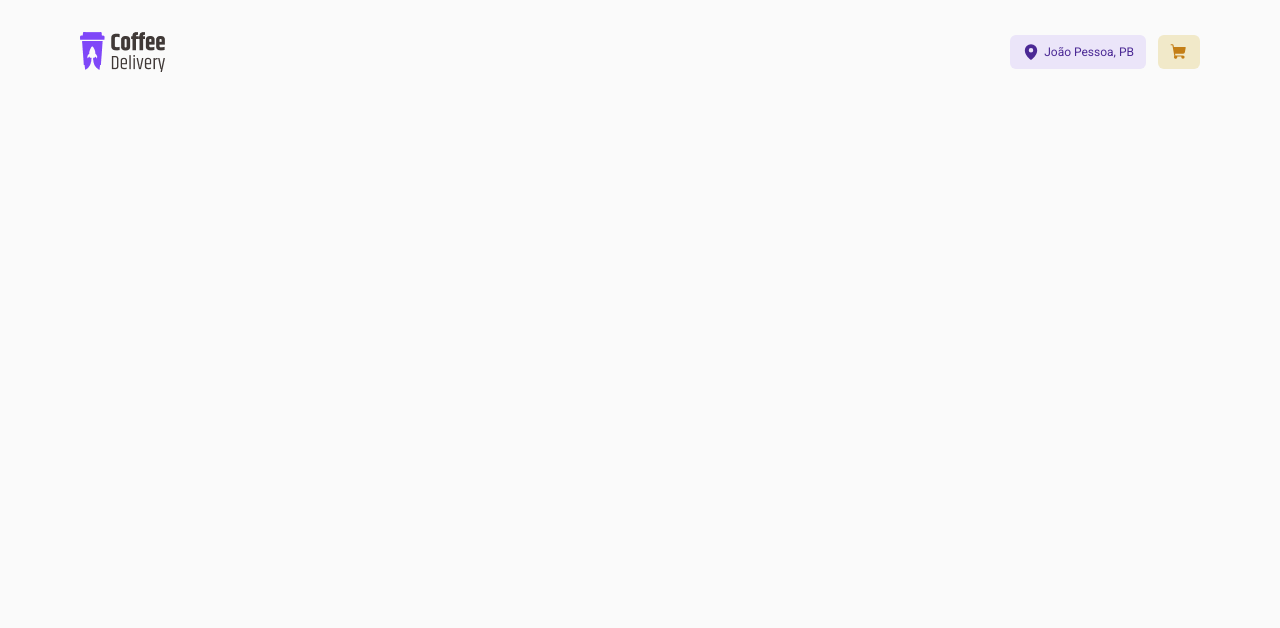
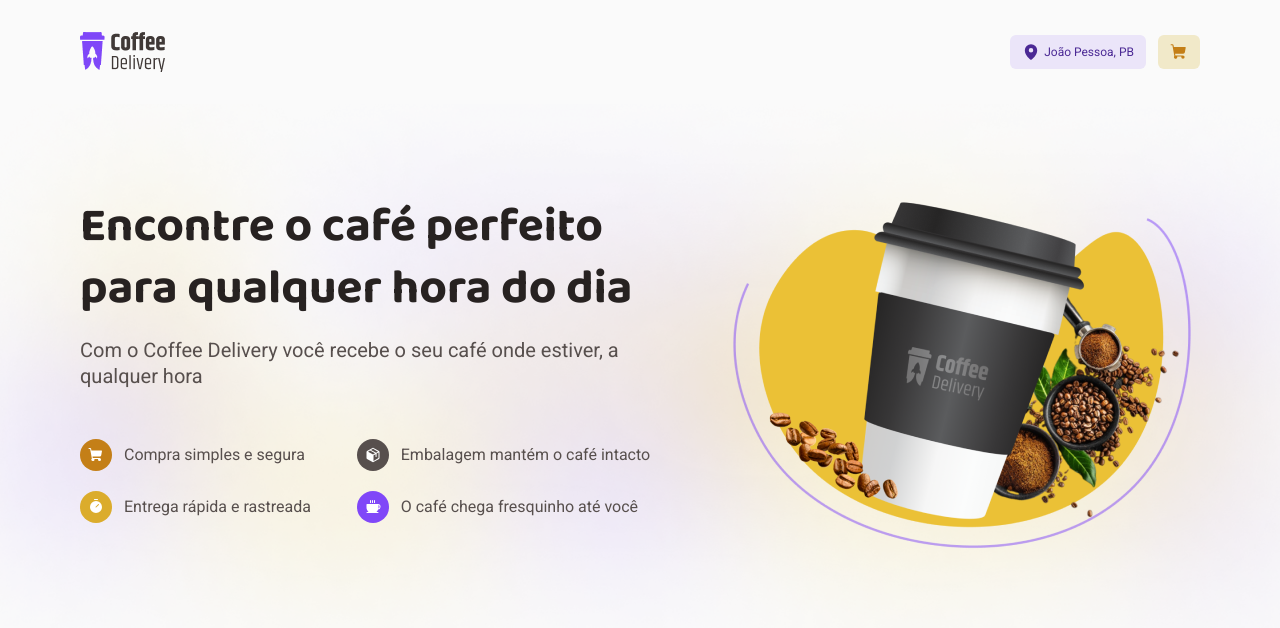
Before and after one commit to carlos3duardo/coffee-delivery, a React (Vite) app: page / in a window 1280 px wide. Shown: the top 628 px of the page. Built offline with nearby package versions, Linux system fonts and the light colour scheme.

Commit message:
Criando área de introdução Com headline, lista de vantagens e ilustração de um copo de café

```diff
--- a/src/components/Header/styles.ts
+++ b/src/components/Header/styles.ts
@@ -2,7 +2,10 @@
 
 export const HeaderContainer = styled.header`
     width: 100%;
+    max-width: 70rem;
+
     padding: 2rem 0;
+    margin: 0 auto;
 
     display: flex;
     flex-direction: row;
--- /dev/null
+++ b/src/components/Intro/index.tsx
@@ -0,0 +1,24 @@
+import { Coffee, Package, ShoppingCart, Timer } from "phosphor-react";
+import { Icone, ImageContainer, IntroContainer, IntroContent, ListaVantagens, TextContainer, Vantagem } from "./styles";
+
+export function Intro() {
+  return (
+    <IntroContainer>
+      <IntroContent>
+        <TextContainer>
+          <h1>Encontre o café perfeito para qualquer hora do dia</h1>
+          <p>Com o Coffee Delivery você recebe o seu café onde estiver, a qualquer hora</p>
+          <ListaVantagens>
+            <Vantagem><Icone color="yellowDark"><ShoppingCart size={16} weight="fill" /></Icone> Compra simples e segura</Vantagem>
+            <Vantagem><Icone color="baseText"><Package size={16} weight="fill" /></Icone> Embalagem mantém o café intacto</Vantagem>
+            <Vantagem><Icone color="yellow"><Timer size={16} weight="fill" /></Icone> Entrega rápida e rastreada</Vantagem>
+            <Vantagem><Icone color="purple"><Coffee size={16} weight="fill" /></Icone> O café chega fresquinho até você</Vantagem>
+          </ListaVantagens>
+        </TextContainer>
+        <ImageContainer>
+          <img src="images/intro-image.png" alt="Copo de café com imagens de grãos de café ao redor" />
+        </ImageContainer>
+      </IntroContent>
+    </IntroContainer>
+  )
+}
--- /dev/null
+++ b/src/components/Intro/styles.ts
@@ -0,0 +1,69 @@
+import styled from "styled-components";
+
+export const IntroContainer = styled.div`
+  background-image: url(images/intro-background.png);
+  background-repeat: no-repeat;
+  background-position: center center;
+  background-size: 100% 100%;
+
+  padding: 5.75rem 0;
+`
+
+export const IntroContent = styled.div`
+  width: 100%;
+  max-width: 70rem;
+  margin: 0 auto;
+
+  display: flex;
+  gap: 3rem;
+`
+
+export const TextContainer = styled.div`
+  flex: 1;
+  h1 {
+    font-size: 3rem;
+    line-height: 3.9rem;
+  }
+  p {
+    font-size: 1.25rem;
+    line-height: 1.625rem;
+    margin: 1rem 0;
+  }
+`
+
+export const ListaVantagens = styled.ul`
+  display: grid;
+  grid-template-columns: auto auto;
+  gap: 1.25rem;
+
+  margin-top: 3.125rem;
+`
+
+export const Vantagem = styled.li`
+  display: flex;
+  align-items: center;
+  gap: 0.75rem;
+`
+
+interface IconeProps {
+  color?: 'yellow' | 'yellowLight' | 'yellowDark' | 'purple' | 'purpleLight' | 'purpleDark' | 'baseText';
+}
+
+export const Icone = styled.figure<IconeProps>`
+  width: 32px;
+  height: 32px;
+  display: flex;
+  justify-content: center;
+  align-items: center;
+  padding: 8px;
+  border-radius: 32px;
+  color: #ffffff;
+  background-color: ${props => props.color ? props.theme[props.color] : props.theme.baseText }
+`
+
+export const ImageContainer = styled.figure`
+  img {
+    width: 476px;
+    height: 360px;
+  }
+`
--- a/src/pages/Home/index.tsx
+++ b/src/pages/Home/index.tsx
@@ -1,11 +1,13 @@
 import { HomeContainer } from './styles';
 import { Header } from '../../components/Header';
+import { Intro } from '../../components/Intro';
 
 
 export function Home() {
-    return (
-        <HomeContainer>
-          <Header />
-        </HomeContainer>
-    )
+  return (
+    <HomeContainer>
+      <Header />
+      <Intro />
+    </HomeContainer>
+  )
 }
--- a/src/pages/Home/styles.ts
+++ b/src/pages/Home/styles.ts
@@ -2,7 +2,6 @@
 
 export const HomeContainer = styled.main`
     width: 100%;
-    max-width: 70rem;
     margin: 0 auto;
 
     display: flex;
--- a/src/styles/themes/global.ts
+++ b/src/styles/themes/global.ts
@@ -20,6 +20,7 @@
 
   h1, h2, h3, h4, h5, h6 {
     font-family: 'Baloo 2', cursive;
+    color: ${(props) => props.theme.baseTitle}
   }
 
   button {
```
Also changed, not shown: public/images/intro-background.png (added), public/images/intro-image.png (added).
